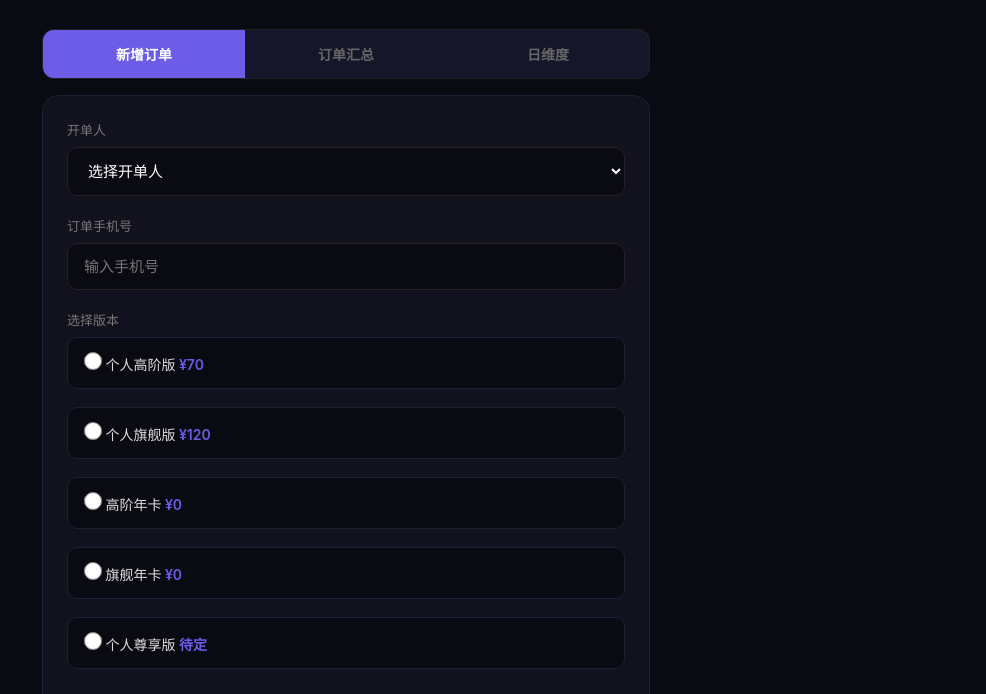
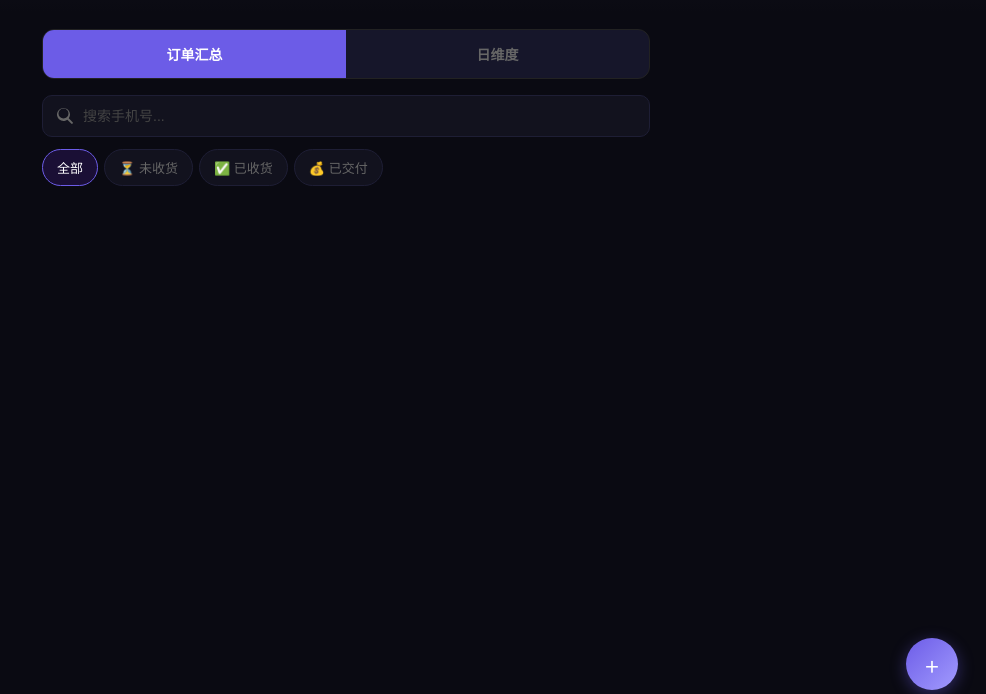
Before and after one commit to loboscantante849-coder/novelflow-shortlink, a website: page orders.html in a window 1280 px wide. Shown: the part 82-776 px from the top of the page, without its empty margins (294-1280 px from the left). Drawn offline with Linux system fonts and the light colour scheme.

Commit message:
refactor: 新增订单从tab改为右下角浮动按钮弹窗，订单汇总为默认首页

```diff
--- a/orders.html
+++ b/orders.html
@@ -220,13 +220,18 @@ body { font-family: -apple-system, BlinkMacSystemFont, 'Segoe UI', sans-serif; b
 
 <div class="container">
   <div class="tabs">
-    <div class="tab active" onclick="switchTab('add')">新增订单</div>
-    <div class="tab" onclick="switchTab('summary')">订单汇总</div>
+    <div class="tab active" onclick="switchTab('summary')">订单汇总</div>
     <div class="tab" onclick="switchTab('daily')">日维度</div>
   </div>
 
-  <div id="addPanel">
-    <div class="form-card">
+  <!-- Add Order Modal -->
+  <div id="addModal" style="display:none;position:fixed;top:0;left:0;right:0;bottom:0;background:rgba(0,0,0,0.7);z-index:100;overflow-y:auto">
+    <div style="max-width:440px;margin:40px auto;background:#12121e;border-radius:16px;border:1px solid #1e1e35;overflow:hidden">
+      <div style="display:flex;justify-content:space-between;align-items:center;padding:16px 20px;border-bottom:1px solid #1e1e35">
+        <span style="font-size:16px;font-weight:700;color:#fff">新增订单</span>
+        <span style="font-size:20px;color:#555;cursor:pointer;padding:4px 8px" onclick="closeAddModal()">✕</span>
+      </div>
+      <div style="padding:20px">
         <div class="form-group">
           <label>开单人</label>
           <select id="creator">
@@ -285,13 +290,16 @@ body { font-family: -apple-system, BlinkMacSystemFont, 'Segoe UI', sans-serif; b
         <button class="submit-btn" id="submitBtn" onclick="submitOrder()">提交订单</button>
       </div>
     </div>
+  </div>
+  <!-- FAB button -->
+  <div id="addFab" style="position:fixed;bottom:28px;right:28px;width:52px;height:52px;background:linear-gradient(135deg,#6c5ce7,#a29bfe);border-radius:50%;display:flex;align-items:center;justify-content:center;cursor:pointer;box-shadow:0 4px 16px rgba(108,92,231,0.4);z-index:99;font-size:26px;color:#fff;font-weight:300;transition:transform 0.2s" onclick="openAddModal()" onmouseover="this.style.transform='scale(1.1)'" onmouseout="this.style.transform='scale(1)'">+</div>
 
   <div id="dailyPanel" style="display:none">
     <div class="creator-tabs" id="dailyFilterBar"></div>
     <div id="dailyContent"></div>
   </div>
 
-  <div id="summaryPanel" style="display:none">
+  <div id="summaryPanel">
     <div id="draftSection" style="display:none">
       <div class="section-card" style="border-color:#e17055">
         <div class="section-title">📝 拟定订单 <span style="font-size:11px;color:#e17055;font-weight:400">（待确认，不参与统计）</span></div>
@@ -373,21 +381,24 @@ function calcBreakdown(amount, creator, plan, costOverride, mrRateOverride) {
 
 function switchTab(tab) {
   document.querySelectorAll('.tab').forEach(t => t.classList.remove('active'));
-  document.getElementById('addPanel').style.display = 'none';
   document.getElementById('summaryPanel').style.display = 'none';
   document.getElementById('dailyPanel').style.display = 'none';
-  if (tab === 'add') {
+  if (tab === 'summary') {
     document.querySelectorAll('.tab')[0].classList.add('active');
-    document.getElementById('addPanel').style.display = '';
-  } else if (tab === 'summary') {
-    document.querySelectorAll('.tab')[1].classList.add('active');
     document.getElementById('summaryPanel').style.display = '';
     loadSummary();
   } else if (tab === 'daily') {
-    document.querySelectorAll('.tab')[2].classList.add('active');
+    document.querySelectorAll('.tab')[1].classList.add('active');
     document.getElementById('dailyPanel').style.display = '';
     loadDaily();
   }
+}
+
+function openAddModal() {
+  document.getElementById('addModal').style.display = '';
+}
+function closeAddModal() {
+  document.getElementById('addModal').style.display = 'none';
 }
 
 function showToast(msg, isError) {
@@ -431,6 +442,7 @@ async function submitOrder() {
     document.querySelectorAll('input[name="plan"]').forEach(r => r.checked = false);
     document.getElementById('amount').value = '';
     document.getElementById('remark').value = '';
+    closeAddModal();
   } catch (e) {
     showToast('提交失败: ' + e.message, true);
   } finally {
```
Lines whose indentation alone changed are shown as unchanged.
